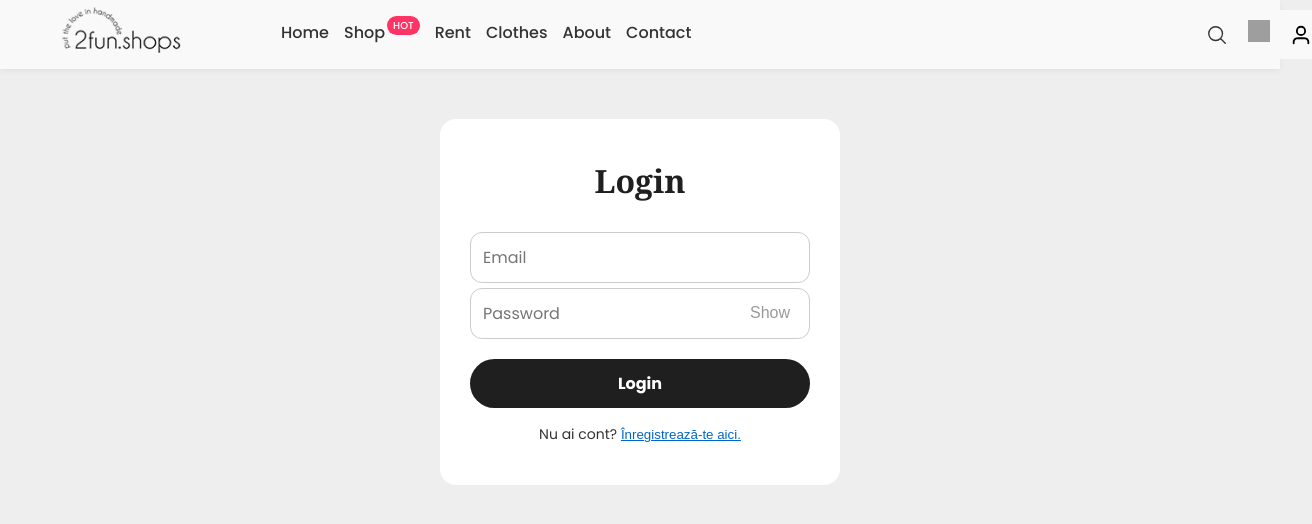
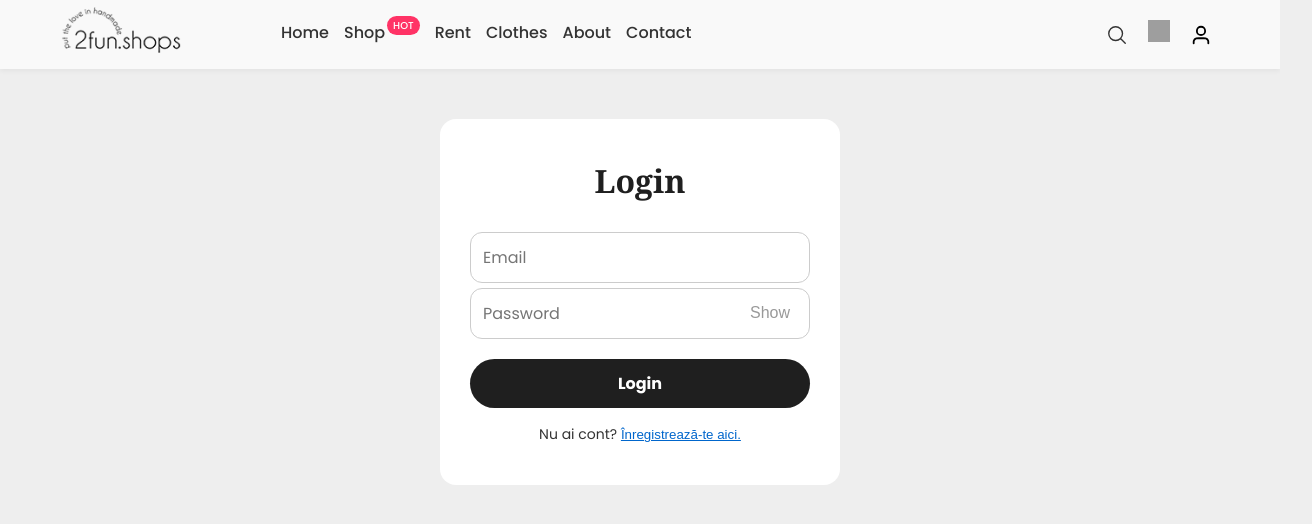
Before and after one commit to ITechEm/2fun-front, a Next.js app: page /login in a window 1280 px wide. Shown: the top 524 px of the page, 1312 px wide, since content can reach past the window. Built offline with nearby package versions, Linux system fonts and the light colour scheme; no server answers; grey boxes are pictures that could not be loaded.

Commit message:
header updates

```diff
--- a/components/Header.js
+++ b/components/Header.js
@@ -132,7 +132,7 @@ const SideIcons = styled.div`
   display: flex;
   align-items: center;
   gap: 20px;
-  margin-left: 500px;
+  margin-left: 400px;
 
   a, button {
     display: inline-flex;
@@ -197,7 +197,9 @@ function AuthLinks({ status, userName }) {
   if (status === 'authenticated') {
     return (
       <>
-        <NavLink href="/profile">Hi, {userName}</NavLink>
+        <NavLink href="/profile" style={{ display: 'inline-block', minWidth: '100px'  }}>
+          Hi, {userName}
+        </NavLink>
         <button onClick={() => signOut()} title="Sign out">
           <svg xmlns="http://www.w3.org/2000/svg" fill="none" viewBox="0 0 24 24" strokeWidth="1.5" stroke="currentColor">
             <path strokeLinecap="round" strokeLinejoin="round" d="M15.75 9V5.25A2.25 2.25 0 0013.5 3h-6A2.25 2.25 0 005.25 5.25v13.5A2.25 2.25 0 007.5 21h6a2.25 2.25 0 002.25-2.25V15M12 9l-3 3m0 0l3 3m-3-3h12.75" />
@@ -234,7 +236,6 @@ export default function Header({ children }) {
               <img src="/logo.png" alt="Logo" />
             </Logo>
 
-            {/* Hamburger button toggles mobile nav */}
             <NavButton onClick={handleNavToggle} aria-label="Toggle navigation menu" mobileNavActive={mobileNavActive}>
               {mobileNavActive ? <XIcon /> : <BarsIcon />}
             </NavButton>
```
